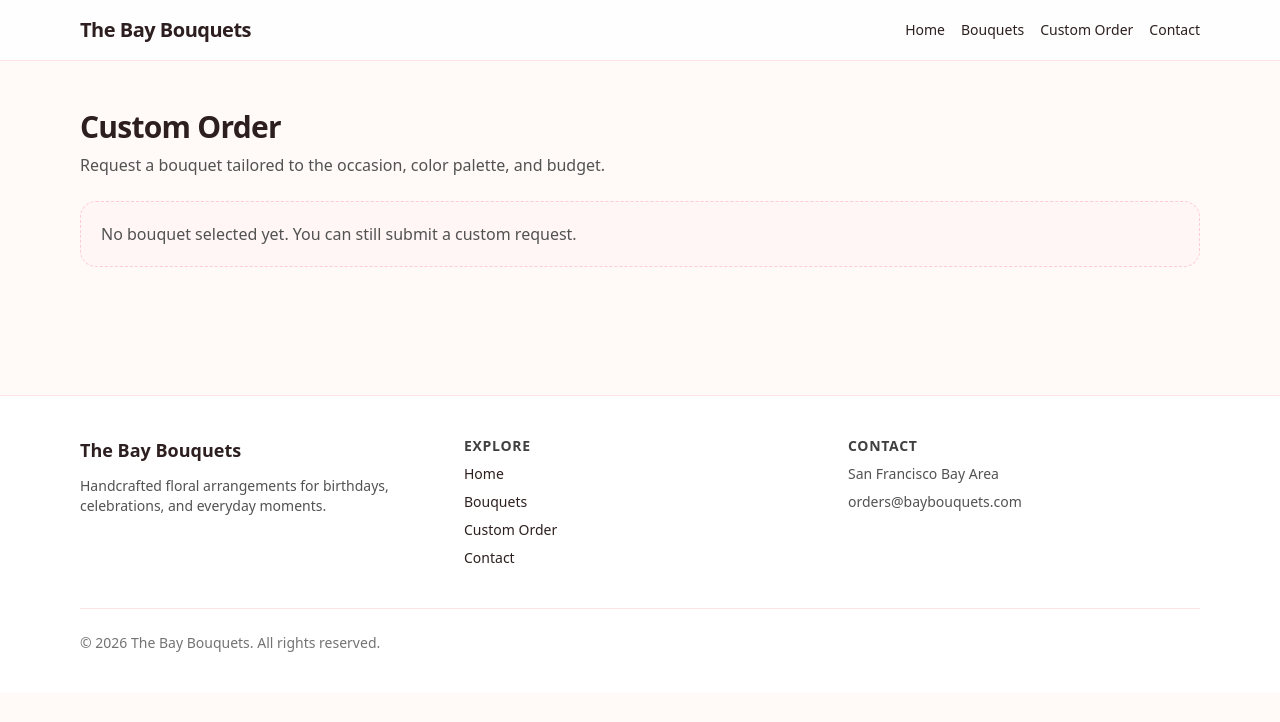
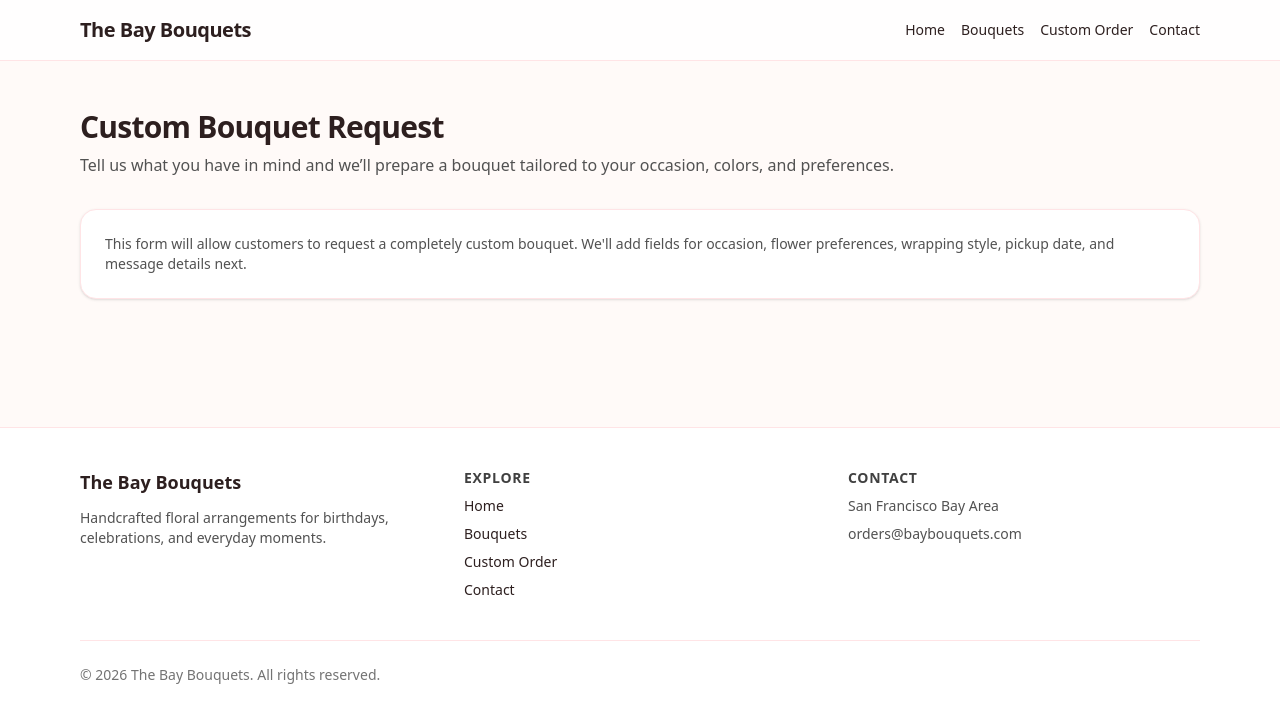
Before and after one commit to 3salaz/TheBayBouquet, a React (Vite) app: page /custom-order in a window 1280 px wide. Shown: the top 722 px of the page. Built offline with nearby package versions, Linux system fonts and the light colour scheme.

Commit message:
refactor: convert custom order page into standalone request page

```diff
--- a/src/pages/CustomOrderPage.tsx
+++ b/src/pages/CustomOrderPage.tsx
@@ -1,39 +1,20 @@
-import { useMemo } from "react"
-import { useSearchParams } from "react-router-dom"
 import SectionHeading from "../components/ui/SectionHeading"
-import { bouquets } from "../data/bouquets"
 
 export default function CustomOrderPage() {
-    const [searchParams] = useSearchParams()
-    const bouquetId = searchParams.get("bouquet")
-
-    const selectedBouquet = useMemo(() => {
-        return bouquets.find((bouquet) => bouquet.id === bouquetId) ?? null
-    }, [bouquetId])
-
     return (
-        <section className="space-y-6">
+        <section className="space-y-8">
             <SectionHeading
-                title="Custom Order"
-                description="Request a bouquet tailored to the occasion, color palette, and budget."
+                title="Custom Bouquet Request"
+                description="Tell us what you have in mind and we’ll prepare a bouquet tailored to your occasion, colors, and preferences."
             />
 
-            {selectedBouquet ? (
-                <div className="rounded-2xl border border-rose-100 bg-white p-5 shadow-sm">
-                    <p className="text-sm uppercase tracking-[0.2em] text-rose-500">
-                        Selected bouquet
-                    </p>
-                    <h2 className="mt-2 text-2xl font-semibold">{selectedBouquet.name}</h2>
-                    <p className="mt-2 text-neutral-600">{selectedBouquet.description}</p>
-                    <p className="mt-3 font-medium text-rose-600">${selectedBouquet.price}</p>
-                </div>
-            ) : (
-                <div className="rounded-2xl border border-dashed border-rose-200 bg-rose-50/50 p-5">
-                    <p className="text-neutral-600">
-                        No bouquet selected yet. You can still submit a custom request.
-                    </p>
-                </div>
-            )}
+            <div className="rounded-2xl border border-rose-100 bg-white p-6 shadow-sm">
+                <p className="text-sm text-neutral-600">
+                    This form will allow customers to request a completely custom bouquet.
+                    We'll add fields for occasion, flower preferences, wrapping style,
+                    pickup date, and message details next.
+                </p>
+            </div>
         </section>
     )
 }
```
